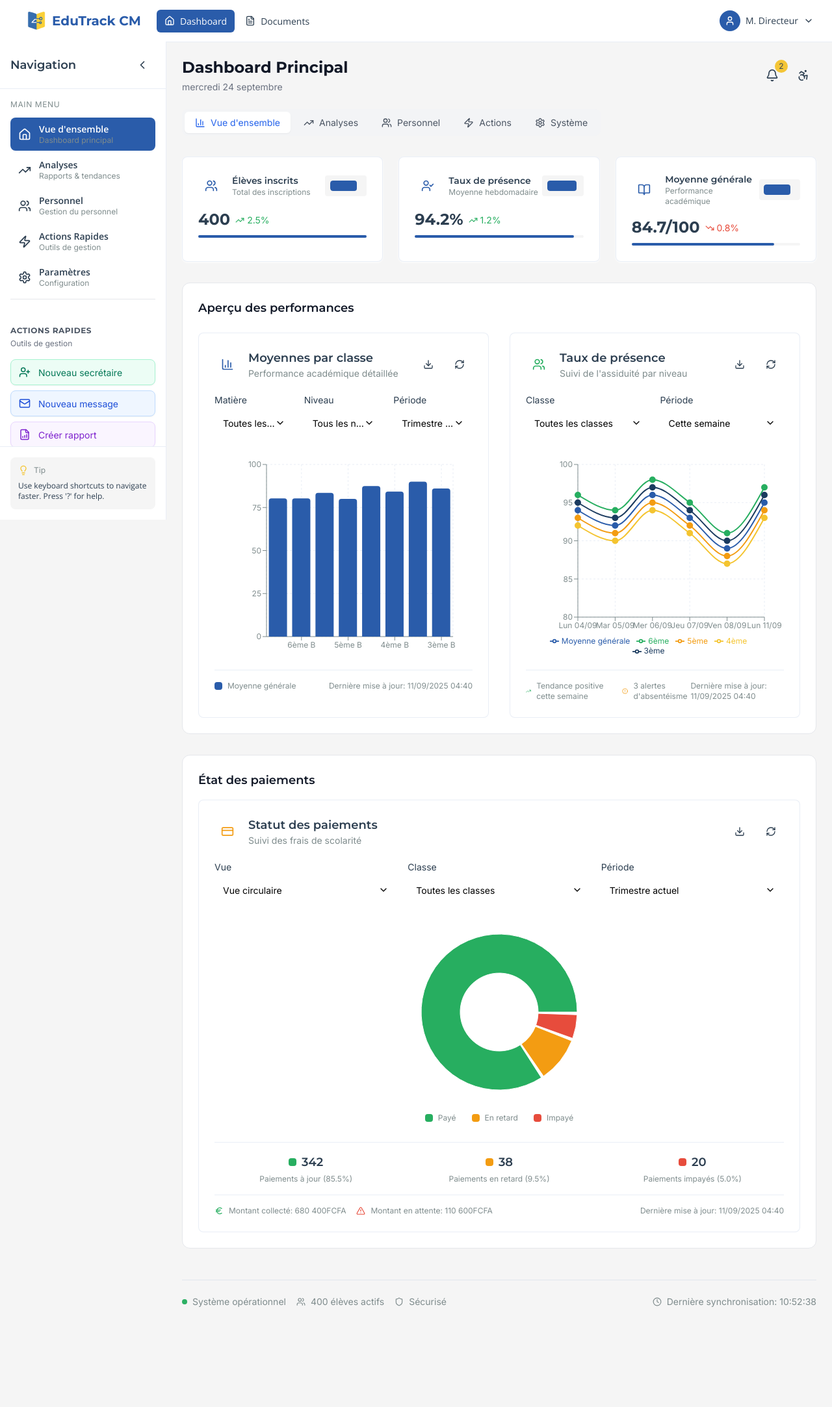
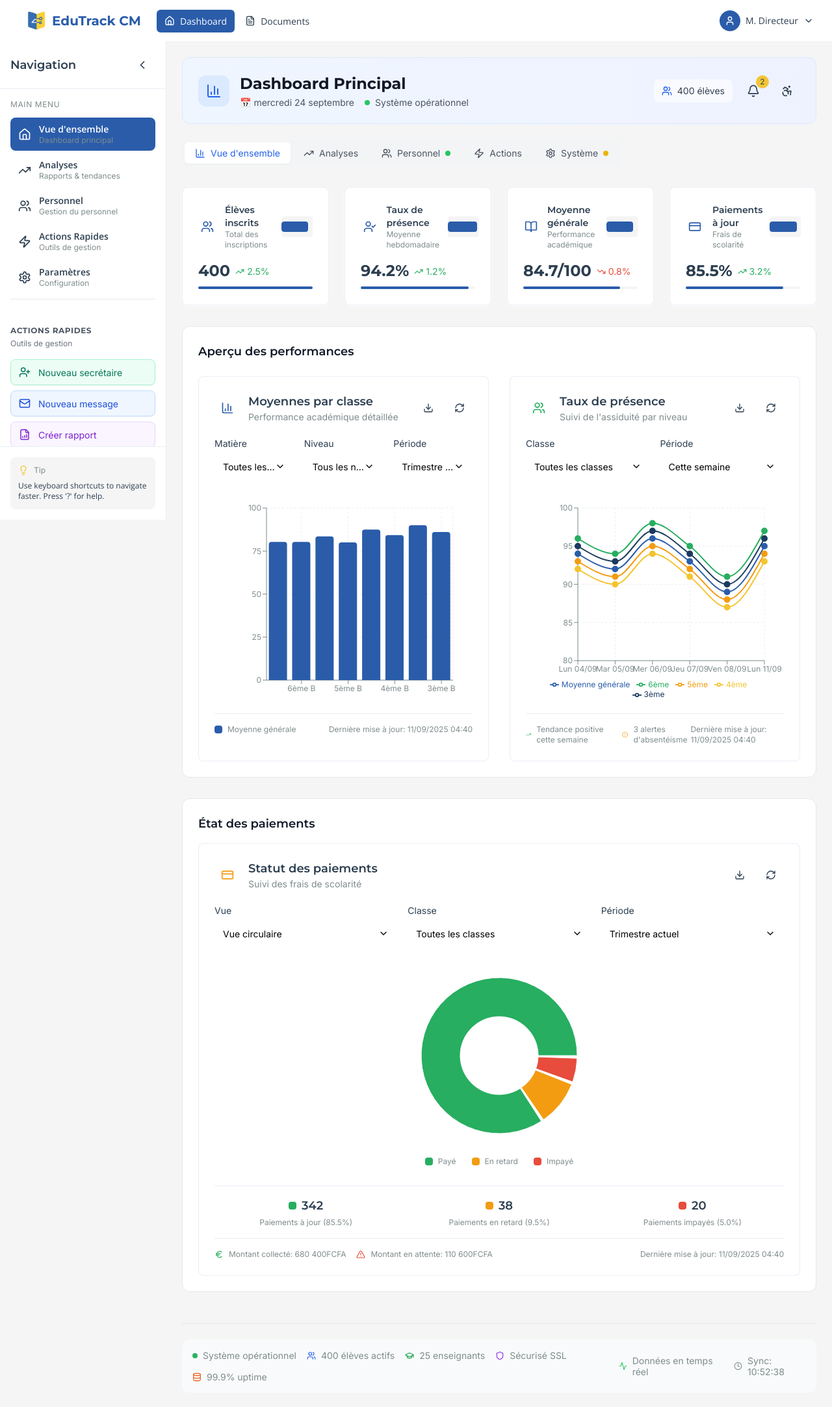
Before and after one commit to Pensezy/EduTrack-CM, a React (Vite) app: page /principal-dashboard in a window 1280 px wide. Shown: the whole page at 65% size. Before the commit the page ends 2036 px from the top, so only its background shows below. Built offline with nearby package versions, Linux system fonts and the light colour scheme.

Commit message:
Mes modifications

```diff
--- a/src/pages/principal-dashboard/index.jsx
+++ b/src/pages/principal-dashboard/index.jsx
@@ -116,9 +116,9 @@ const PrincipalDashboard = () => {
       case 'overview':
         return (
           <div className="space-y-8">
-            {/* Key Metrics - Réduit à 3 métriques principales */}
-            <div className="grid grid-cols-1 md:grid-cols-3 gap-6">
-              {keyMetrics?.slice(0, 3)?.map((metric, index) => (
+            {/* Key Metrics - Toutes les métriques importantes */}
+            <div className="grid grid-cols-1 md:grid-cols-2 xl:grid-cols-4 gap-6">
+              {keyMetrics?.map((metric, index) => (
                 <MetricCard
                   key={index}
                   title={metric?.title}
@@ -188,9 +188,60 @@ const PrincipalDashboard = () => {
         return <PersonnelManagement />;
       case 'actions':
         return (
+          <div className="space-y-6">
+            {/* Raccourcis directs */}
+            <div className="grid grid-cols-1 md:grid-cols-3 gap-4">
+              <button
+                onClick={() => navigate('/principal-dashboard?tab=personnel')}
+                className="p-4 bg-blue-50 hover:bg-blue-100 border border-blue-200 hover:border-blue-300 rounded-xl transition-all duration-200 text-left group"
+              >
+                <div className="flex items-center space-x-3">
+                  <div className="w-10 h-10 bg-blue-100 rounded-lg flex items-center justify-center">
+                    <Icon name="UserPlus" size={20} className="text-blue-600" />
+                  </div>
+                  <div>
+                    <h3 className="font-semibold text-blue-900">Créer Personnel</h3>
+                    <p className="text-sm text-blue-700">Ajouter enseignant/secrétaire</p>
+                  </div>
+                </div>
+              </button>
+
+              <button
+                onClick={() => navigate('/notification-management')}
+                className="p-4 bg-green-50 hover:bg-green-100 border border-green-200 hover:border-green-300 rounded-xl transition-all duration-200 text-left group"
+              >
+                <div className="flex items-center space-x-3">
+                  <div className="w-10 h-10 bg-green-100 rounded-lg flex items-center justify-center">
+                    <Icon name="Bell" size={20} className="text-green-600" />
+                  </div>
+                  <div>
+                    <h3 className="font-semibold text-green-900">Notification</h3>
+                    <p className="text-sm text-green-700">Message à l'école</p>
+                  </div>
+                </div>
+              </button>
+
+              <button
+                onClick={() => navigate('/report-generation')}
+                className="p-4 bg-purple-50 hover:bg-purple-100 border border-purple-200 hover:border-purple-300 rounded-xl transition-all duration-200 text-left group"
+              >
+                <div className="flex items-center space-x-3">
+                  <div className="w-10 h-10 bg-purple-100 rounded-lg flex items-center justify-center">
+                    <Icon name="FileBarChart" size={20} className="text-purple-600" />
+                  </div>
+                  <div>
+                    <h3 className="font-semibold text-purple-900">Rapport</h3>
+                    <p className="text-sm text-purple-700">Générer analyse</p>
+                  </div>
+                </div>
+              </button>
+            </div>
+
+            {/* Section complète */}
             <div className="bg-white rounded-xl border border-gray-200 p-6">
-            <h3 className="text-lg font-semibold text-gray-900 mb-6">Actions Rapides</h3>
+              <h3 className="text-lg font-semibold text-gray-900 mb-6">Toutes les Actions</h3>
               <QuickActions />
+            </div>
           </div>
         );
       case 'system':
@@ -232,34 +283,64 @@ const PrincipalDashboard = () => {
           isSidebarCollapsed ? 'lg:pl-16' : 'lg:pl-64'
         }`}>
           <div className="p-4 lg:p-6 max-w-7xl mx-auto">
-            {/* Page Header - Simplifié */}
-            <div className="flex items-center justify-between mb-6">
+            {/* Page Header - Amélioré */}
+            <div className="bg-gradient-to-r from-blue-50 to-indigo-50 rounded-xl p-6 mb-6 border border-blue-100">
+              <div className="flex items-center justify-between">
+                <div className="flex items-center space-x-4">
+                  <div className="w-12 h-12 bg-blue-100 rounded-xl flex items-center justify-center">
+                    <Icon name="BarChart3" size={24} className="text-blue-600" />
+                  </div>
                   <div>
                     <h1 className="text-2xl font-bold text-gray-900 mb-1">
                       Dashboard Principal
                     </h1>
-                <p className="text-sm text-gray-500">
-                  {new Date().toLocaleDateString('fr-FR', {
+                    <div className="flex items-center space-x-4 text-sm text-gray-600">
+                      <span>
+                        📅 {new Date().toLocaleDateString('fr-FR', {
                           weekday: 'long',
                           day: 'numeric',
                           month: 'long'
                         })}
-                </p>
+                      </span>
+                      <div className="flex items-center space-x-2">
+                        <div className="w-2 h-2 bg-green-500 rounded-full animate-pulse"></div>
+                        <span>Système opérationnel</span>
+                      </div>
+                    </div>
+                  </div>
                 </div>
 
-              <div className="flex items-center space-x-2">
+                <div className="flex items-center space-x-3">
+                  <div className="hidden md:flex items-center space-x-2 bg-white/60 backdrop-blur-sm rounded-lg px-3 py-2">
+                    <Icon name="Users" size={16} className="text-blue-600" />
+                    <span className="text-sm font-medium text-gray-700">400 élèves</span>
+                  </div>
                   <NotificationCenter userRole="principal" />
                   <AccessibilityControls />
                 </div>
               </div>
+            </div>
 
-            {/* Tab Navigation - Simplifié */}
+            {/* Tab Navigation - Avec indicateurs */}
             <div className="flex space-x-1 mb-8 bg-gray-100 p-1 rounded-lg w-fit">
-              {tabOptions?.map((tab) => (
+              {tabOptions?.map((tab) => {
+                // Ajouter des indicateurs contextuels
+                const getTabBadge = (tabId) => {
+                  switch (tabId) {
+                    case 'personnel':
+                      return <div className="w-2 h-2 bg-green-500 rounded-full ml-1" title="25 membres actifs" />;
+                    case 'system':
+                      return <div className="w-2 h-2 bg-yellow-500 rounded-full ml-1" title="1 alerte mineure" />;
+                    default:
+                      return null;
+                  }
+                };
+
+                return (
                   <button
                     key={tab?.id}
                     onClick={() => handleTabChange(tab?.id)}
-                  className={`flex items-center space-x-2 px-4 py-2 text-sm rounded-md transition-all duration-200 ${
+                    className={`flex items-center space-x-2 px-4 py-2 text-sm rounded-md transition-all duration-200 relative ${
                       activeTab === tab?.id
                         ? 'bg-white text-blue-600 shadow-sm font-medium'
                         : 'text-gray-600 hover:text-gray-900 hover:bg-gray-50'
@@ -267,8 +348,10 @@ const PrincipalDashboard = () => {
                   >
                     <Icon name={tab?.icon} size={16} />
                     <span>{tab?.label}</span>
+                    {getTabBadge(tab?.id)}
                   </button>
-              ))}
+                );
+              })}
             </div>
 
             {/* Tab Content */}
@@ -276,26 +359,42 @@ const PrincipalDashboard = () => {
               {renderTabContent()}
             </div>
 
-            {/* Footer Info */}
+            {/* Footer Info - Amélioré */}
             <div className="mt-12 pt-6 border-t border-border">
-              <div className="flex flex-col md:flex-row md:items-center md:justify-between text-sm text-muted-foreground">
-                <div className="flex items-center space-x-4 mb-4 md:mb-0">
+              <div className="bg-gray-50 rounded-xl p-4">
+                <div className="flex flex-col lg:flex-row lg:items-center lg:justify-between text-sm text-muted-foreground">
+                  <div className="flex flex-wrap items-center gap-4 mb-4 lg:mb-0">
                     <div className="flex items-center space-x-2">
                       <div className="w-2 h-2 bg-success rounded-full animate-pulse" />
-                    <span>Système opérationnel</span>
+                      <span className="font-medium">Système opérationnel</span>
                     </div>
                     <div className="flex items-center space-x-2">
-                    <Icon name="Users" size={14} />
+                      <Icon name="Users" size={14} className="text-blue-600" />
                       <span>400 élèves actifs</span>
                     </div>
                     <div className="flex items-center space-x-2">
-                    <Icon name="Shield" size={14} />
-                    <span>Sécurisé</span>
+                      <Icon name="GraduationCap" size={14} className="text-green-600" />
+                      <span>25 enseignants</span>
                     </div>
+                    <div className="flex items-center space-x-2">
+                      <Icon name="Shield" size={14} className="text-purple-600" />
+                      <span>Sécurisé SSL</span>
+                    </div>
+                    <div className="flex items-center space-x-2">
+                      <Icon name="Database" size={14} className="text-orange-600" />
+                      <span>99.9% uptime</span>
+                    </div>
+                  </div>
+                  <div className="flex items-center space-x-4">
+                    <div className="flex items-center space-x-2">
+                      <Icon name="Activity" size={14} className="text-green-500" />
+                      <span>Données en temps réel</span>
                     </div>
                     <div className="flex items-center space-x-2">
                       <Icon name="Clock" size={14} />
-                  <span>Dernière synchronisation: {currentTime?.toLocaleTimeString('fr-FR')}</span>
+                      <span>Sync: {currentTime?.toLocaleTimeString('fr-FR')}</span>
+                    </div>
+                  </div>
                 </div>
               </div>
             </div>
```
Lines whose indentation alone changed are shown as unchanged.
